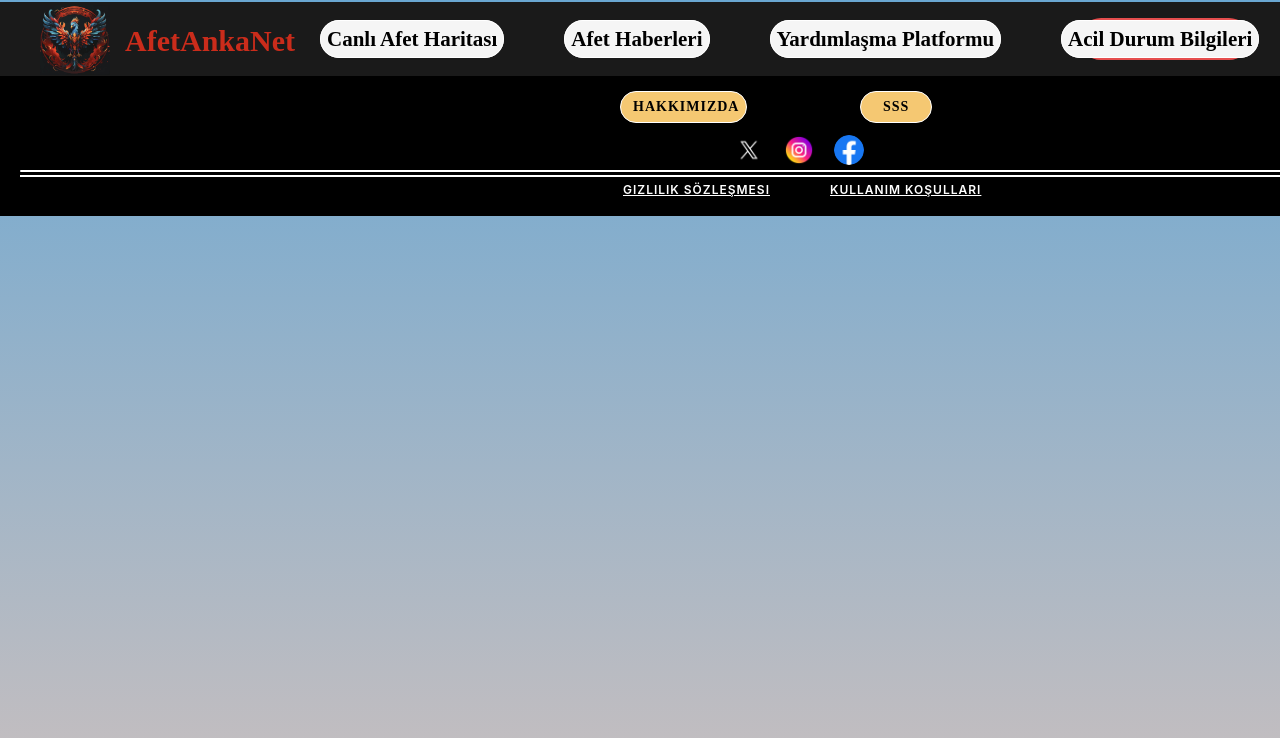
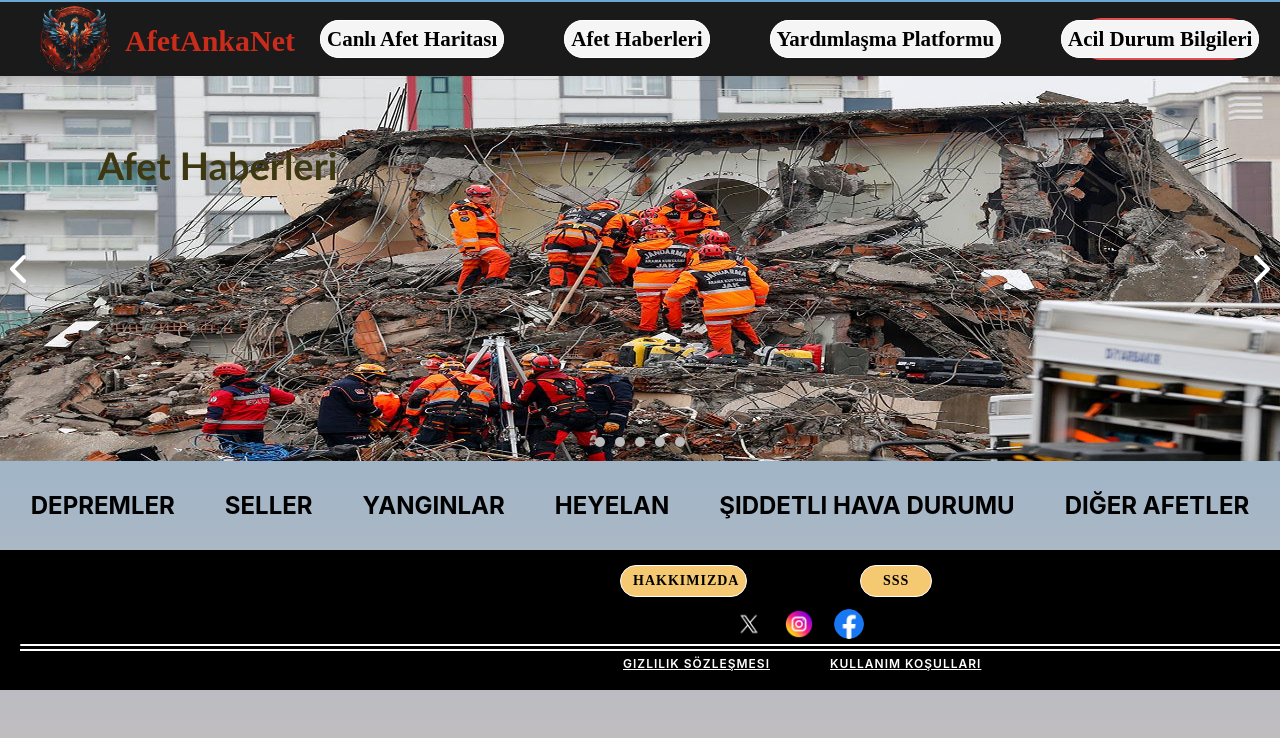
Before and after one commit to tolgacatak/login-signup, a React (Create React App) app: page /afet-haberleri in a window 1280 px wide. Shown: the top 738 px of the page. Built offline with nearby package versions, Linux system fonts and the light colour scheme.

Commit message:
anasayfaya giriş yapıldı

```diff
--- a/package.json
+++ b/package.json
@@ -3,6 +3,9 @@
   "version": "0.1.0",
   "private": true,
   "dependencies": {
+    "@fortawesome/fontawesome-svg-core": "^6.5.2",
+    "@fortawesome/free-solid-svg-icons": "^6.5.2",
+    "@fortawesome/react-fontawesome": "^0.2.0",
     "@testing-library/jest-dom": "^5.17.0",
     "@testing-library/react": "^13.4.0",
     "@testing-library/user-event": "^13.5.0",
--- a/src/Components/AfetHaberleri/AfetHaberleriAnaysayfa.css
+++ b/src/Components/AfetHaberleri/AfetHaberleriAnaysayfa.css
@@ -0,0 +1,88 @@
+.buyuk-resim {
+    position: relative;
+    width: 100%;
+    height: 385px;
+    display: flex;
+    margin-bottom: 20px;
+    overflow: hidden; /* Görselin dışına taşan kısımları kesmek için */
+}
+
+.buyuk-resim img {
+    position: absolute;
+    width: 100%;
+    height: 100%;
+}
+
+.pagination {
+    position: absolute;
+    bottom: 10px;
+    left: 50%;
+    transform: translateX(-50%);
+    z-index: 1;
+}
+
+.dot {
+    height: 10px;
+    width: 10px;
+    background-color: #bbb;
+    border-radius: 50%;
+    display: inline-block;
+    margin: 0 5px;
+}
+
+.left-arrow,
+.right-arrow {
+    position: absolute;
+    top: 50%;
+    transform: translateY(-50%);
+    color: white;
+    cursor: pointer;
+    z-index: 1;
+}
+
+.left-arrow {
+    left: 10px;
+
+
+}
+
+.right-arrow {
+    right: 10px;
+}
+.buyuk-resim h2{
+    position: absolute;
+    top: 15%;
+    left: 17%;
+    transform: translate(-50%, -50%);
+    font-size: 38px;
+    font-weight: 750;
+    color: #3d3811;
+    font-family: 'Trebuchet MS', 'Lucida Sans Unicode', 'Lucida Grande', 'Lucida Sans', Arial, sans-serif;
+}
+.haber-baslik {
+    margin-bottom: 20px;
+}
+.haber-baslik ul {
+    list-style-type: none;
+    padding: 0;
+    margin: 0;
+    display: flex;
+    justify-content: center; /* Öğeleri yatay olarak ortala */
+  }
+
+  .haber-baslik li {
+    margin-right: 20px; /* İstediğiniz boşluk miktarını ayarlayabilirsiniz */
+  }
+
+  .haber-baslik li:last-child {
+    margin-right: 0;
+  }
+
+  .haber-baslik h3 {
+    font-size: 24px; /* Başlık fontunu istediğiniz boyuta ayarlayabilirsiniz */
+    font-weight: bold; /* Başlık fontunu kalın yapar */
+    text-transform: uppercase; /* Başlık metnini büyük harfe dönüştürür */
+    margin: 0; /* Her başlık öğesinin alt ve üst boşluğunu kaldırır */
+    padding: 10px 15px; /* Başlık öğesinin iç boşluğunu ayarlar */
+    border-radius: 5px; /* Başlık kenar yuvarlaklığı */
+  }
--- a/src/Components/AfetHaberleri/AfetHaberleriAnaysayfa.jsx
+++ b/src/Components/AfetHaberleri/AfetHaberleriAnaysayfa.jsx
@@ -1,12 +1,73 @@
 import './AfetHaberleriAnaysayfa.css'
 import Navbar from '../Navbar/NavbarAnasayfa'
 import Footer from '../Footer/Footer'
+import foto from './AfetHaberleriAnaysayfaAssets/1.jpg'
+import { FontAwesomeIcon } from '@fortawesome/react-fontawesome'
+import { faChevronLeft, faChevronRight } from '@fortawesome/free-solid-svg-icons'
+import { useState } from 'react'
+
 
 const AfetHbaerleriAnaysayfa = () => {
+  const images = [foto];
+
+  const [activeIndex, setActiveIndex] = useState(0);
+
+  const handlePrev = () => {
+    setActiveIndex((prevIndex) => (prevIndex === 0 ? images.length - 1 : prevIndex - 1));
+  };
+
+  const handleNext = () => {
+    setActiveIndex((prevIndex) => (prevIndex === images.length - 1 ? 0 : prevIndex + 1));
+  };
   return (
     <div>
       <Navbar />
+        <div className="haberler-anasayfa">
+          <div className="buyuk-resim">
+            <div className="resim">
+              <img src={images[activeIndex]} alt="" />
+              <div className="pagination">
+                <span className="dot"></span>
+                <span className="dot"></span>
+                <span className="dot"></span>
+                <span className="dot"></span>
+                <span className="dot"></span>
+              </div>
+              <div className="left-arrow">
+                <FontAwesomeIcon icon={faChevronLeft} size='2x'/>
+              </div>
+              <div className="right-arrow">
+                <FontAwesomeIcon icon={faChevronRight} size='2x' />
+              </div>
+            </div>
+            <div className="anasayfa-baslik">
+              <h2>Afet Haberleri</h2>
+            </div>
+          </div>
+          <div className="haber-baslik">
+            <ul>
+              <li>
+                <h3>Depremler</h3>
+              </li>
+              <li>
+                <h3>Seller</h3>
+              </li>
+              <li>
+                <h3>Yangınlar</h3>
+              </li>
+              <li>
+                <h3>Heyelan</h3>
+              </li>
+              <li>
+                <h3>Şiddetli Hava Durumu</h3>
+              </li>
+              <li>
+                <h3>Diğer Afetler</h3>
+              </li>
+            </ul>
+          </div>
 
+        </div>
       <Footer />
     </div>
   )
--- a/src/index.js
+++ b/src/index.js
@@ -3,6 +3,12 @@ import ReactDOM from 'react-dom/client';
 import './index.css';
 import App from './App';
 import reportWebVitals from './reportWebVitals';
+import { library } from '@fortawesome/fontawesome-svg-core';
+import { faChevronLeft, faChevronRight } from '@fortawesome/free-solid-svg-icons';
+import { FontAwesomeIcon } from '@fortawesome/react-fontawesome';
+
+library.add(faChevronLeft, faChevronRight);
+
 
 const root = ReactDOM.createRoot(document.getElementById('root'));
 root.render(
```
Also changed, not shown: src/Components/AfetHaberleri/AfetHaberleriAnaysayfaAssets/1.jpg (added), 1 other file (tests, documents, lock files or other folders).
